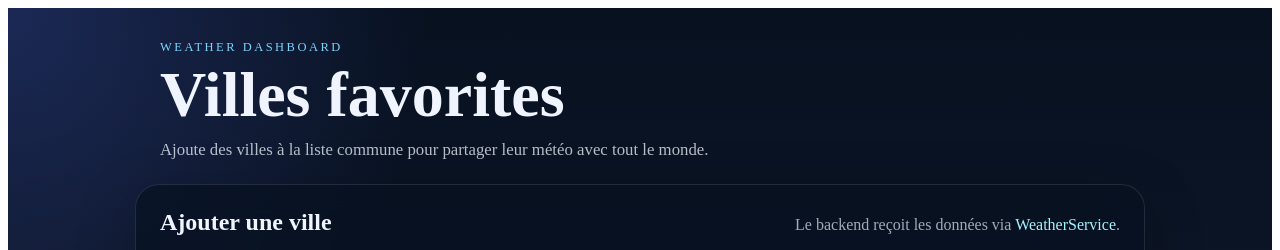
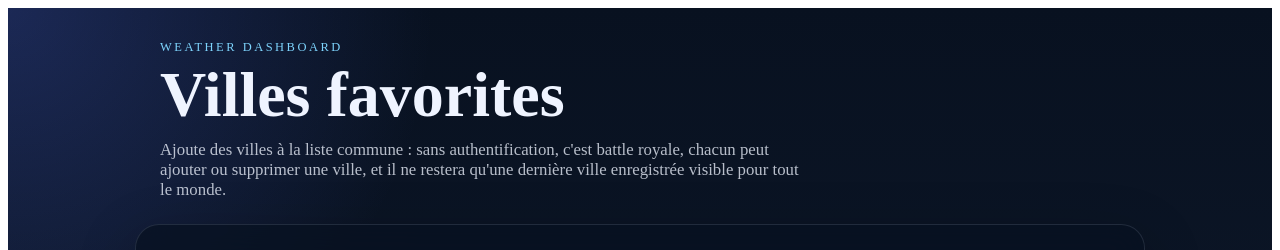
Before and after one commit to VAcheronPradelAlyssa/weather-dashboard-front, an Angular app: page / in a window 1280 px wide. Shown: the top 250 px of the page. Built offline with nearby package versions, Linux system fonts and the light colour scheme; no server answers.

Commit message:
feat: mettre à jour le texte de la sous-titre pour clarifier la fonctionnalité de partage des villes

```diff
--- a/src/app/components/favoritecities/favoritecities.html
+++ b/src/app/components/favoritecities/favoritecities.html
@@ -2,7 +2,7 @@
   <header class="hero">
     <p class="eyebrow">Weather dashboard</p>
     <h1>Villes favorites</h1>
-    <p class="subtitle">Ajoute des villes à la liste commune pour partager leur météo avec tout le monde.</p>
+    <p class="subtitle">Ajoute des villes à la liste commune : sans authentification, c'est battle royale, chacun peut ajouter ou supprimer une ville, et il ne restera qu'une dernière ville enregistrée visible pour tout le monde.</p>
   </header>
 
   <section class="panel form-panel" aria-labelledby="add-city-title">
```
